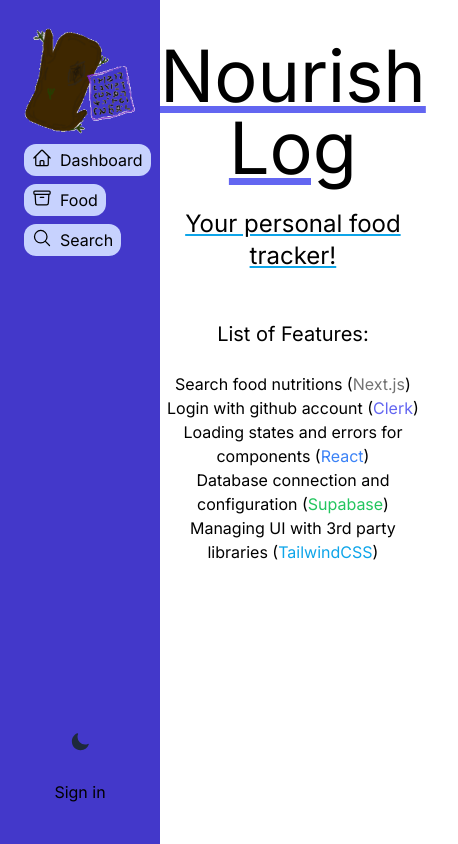
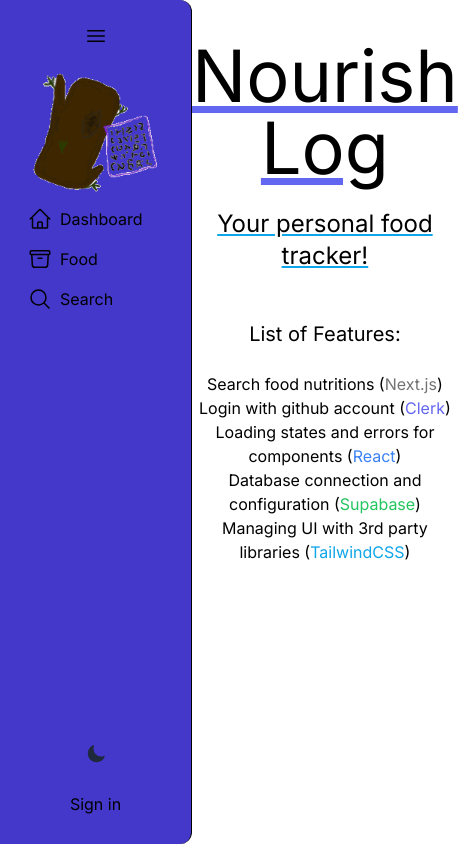
Before and after one commit to ikarpiatkowski/nourish-log, a Next.js app: page / in a window 390 px wide. Shown: the whole page, 458 px wide, since content can reach past the window. Built offline with nearby package versions, Linux system fonts and the light colour scheme; no server answers.

Commit message:
Added sidebar responsiveness

```diff
--- a/components/Sidebar.tsx
+++ b/components/Sidebar.tsx
@@ -1,3 +1,4 @@
+'use client';
 import Link from 'next/link';
 import Image from 'next/image';
 import logo from '@/public/logo.png';
@@ -8,25 +9,44 @@
   ArchiveBoxIcon,
   MagnifyingGlassIcon,
 } from '@heroicons/react/24/outline';
+import { Bars3Icon } from '@heroicons/react/24/solid';
+import { useState } from 'react';
 export default function Sidebar() {
+  const [open, setOpen] = useState(true);
   const style =
-    'flex gap-x-2 text-black rounded-xl m-1 px-2 py-1 bg-indigo-200';
+    'flex hover:bg-indigo-900 gap-x-2 rounded-xl m-1 px-2 py-1 w-full ';
   return (
     <aside>
-      <div className="flex flex-col p-5 items-start bg-indigo-700 w-40 h-screen">
-        <Link href="/">
+      <div
+        className={`${
+          open ? 'w-48 py-2' : 'w-20'
+        } duration-300 flex flex-col px-5 items-center bg-indigo-700 rounded-r-xl border-r border-black h-screen`}
+      >
+        <Bars3Icon
+          className="h-6 w-6 m-4 hover:bg-indigo-900 rounded-xl"
+          onClick={() => setOpen(!open)}
+        />
+        <Link
+          href="/"
+          className={`${
+            open ? 'px-2 py-1' : ''
+          }hover:bg-indigo-900 gap-x-2 rounded-xl w-full`}
+        >
           <Image src={logo} alt="logo" />
         </Link>
         <Link href="/dashboard" className={style}>
-          <HomeIcon className="h-5 w-5" /> Dashboard
+          <HomeIcon className="h-6 w-6" />
+          <p className={`duration-300 ${!open && 'hidden scale-0'}`}>
+            Dashboard
+          </p>
         </Link>
         <Link href="/food" className={style}>
-          <ArchiveBoxIcon className="h-5 w-5" />
-          Food
+          <ArchiveBoxIcon className="h-6 w-6" />
+          <p className={`duration-300 ${!open && 'hidden scale-0'}`}>Food</p>
         </Link>
         <Link href="/search" className={style}>
-          <MagnifyingGlassIcon className="h-5 w-5" />
-          Search
+          <MagnifyingGlassIcon className="h-6 w-6" />
+          <p className={`duration-300 ${!open && 'hidden scale-0'}`}>Search</p>
         </Link>
         <ThemeButton />
         <LoginButton />
```
